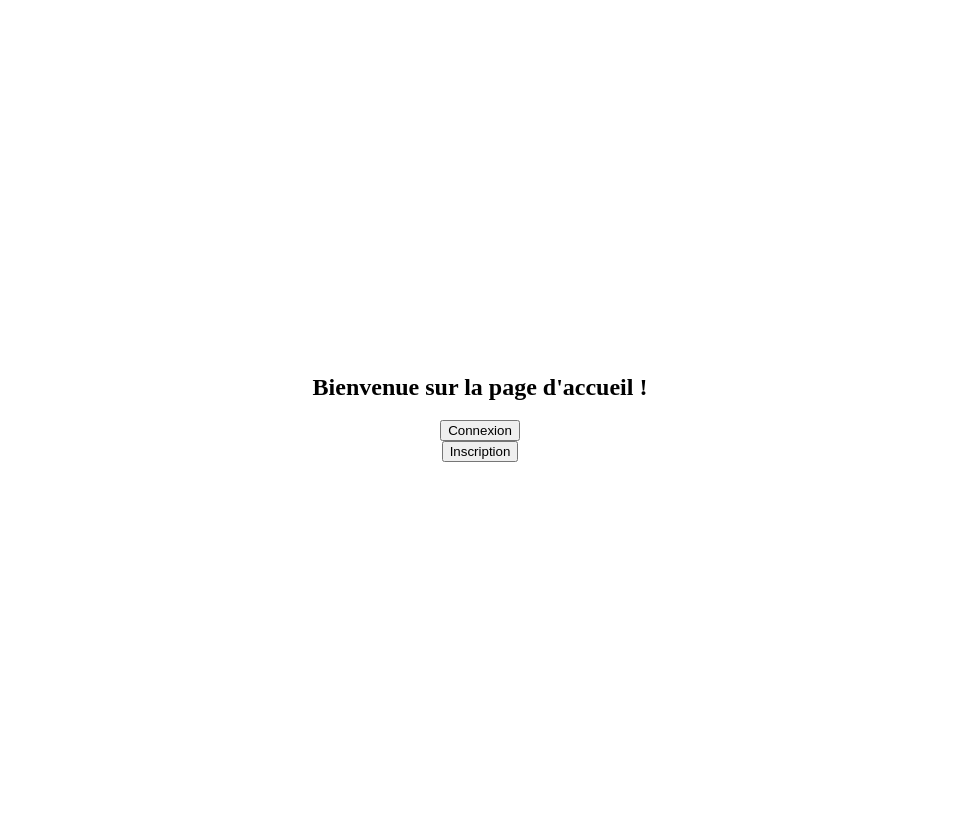
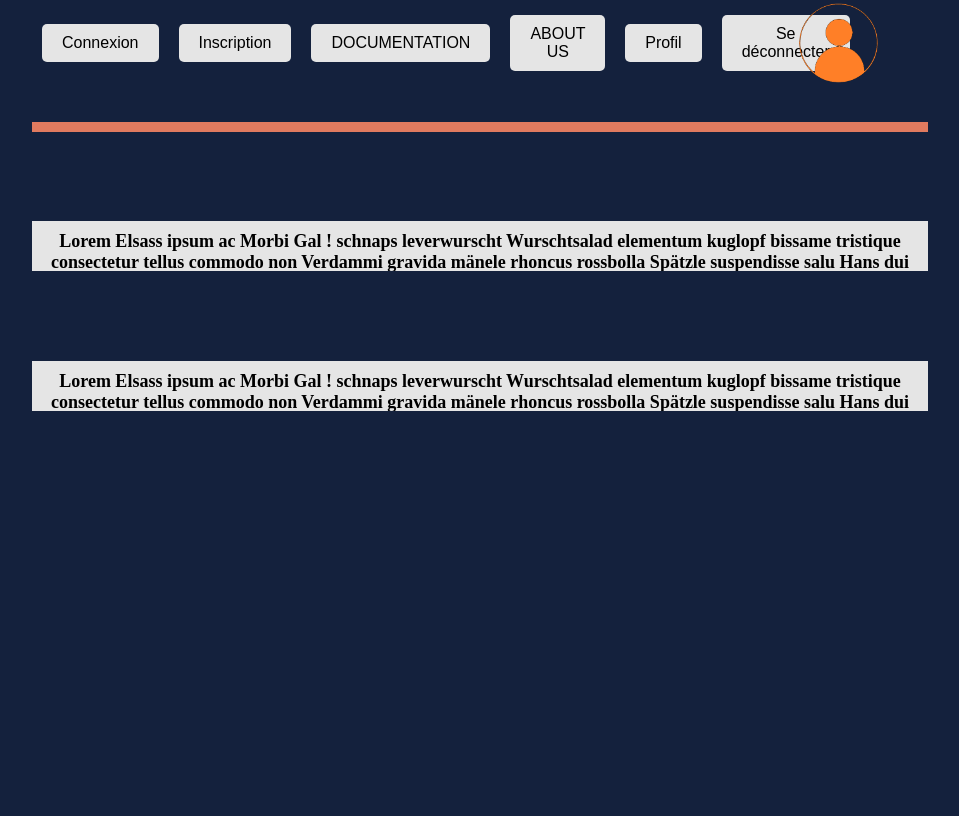
Before and after one commit to 0xKDA/sae-23, a Django app: page / in a window 1280 px wide. Shown: the whole page, without its empty margins (160-1119 px from the left). After the commit the page ends 411 px from the top, so only its background shows below. Run offline with Django 4.2, Linux system fonts and the light colour scheme.

Commit message:
accueil.html

```diff
--- a/gestionnaire_notes/general/templates/general/accueil.html
+++ b/gestionnaire_notes/general/templates/general/accueil.html
@@ -4,53 +4,41 @@
 
 <head>
 
-    <meta charset="UTF-8">
     <title>Accueil</title>
-
-    <style>
-
-        .BlocCentral {
-            display: flex;
-            flex-direction: column;
-            align-items: center;
-            justify-content: center;
-            height: 100vh;
-        }
-
-    </style>
-
-    <script>
-
-        function RedirectionURL(url) {
-            window.location.href = url;
-        }
-
-    </script>
+    <link rel="stylesheet" href="css.css">
 
 </head>
 
 <body>
+    <div class="page">
+        <div class="all">
+            <nav>
 
-    <div class="BlocCentral">
+                <a href="{% url 'connexion' %}"><button>Connexion</button></a>
 
-        <h2>Bienvenue sur la page d'accueil !</h2>
+            {% if not user.is_authenticated %}
+                    <a href="{% url 'inscription' %}"><button>Inscription</button></a>
+                {% endif %}
 
-        <!-- Affiche les boutons si l'utilisateur n'est pas authentifié -->
-        {% if not user.is_authenticated %}
-            <button id="BoutonConnexion" onclick="RedirectionURL('{% url 'connexion' %}')">Connexion</button>
-            <button id="BoutonInscription" onclick="RedirectionURL('{% url 'inscription' %}')">Inscription</button>
-
-        {% elif user.is_authenticated %}
-
-            <!-- Affiche le bouton si l'utilisateur n'est PAS un superuser -->
-            {% if not user.is_superuser %}
-            <button id="BoutonProfil" onclick="RedirectionURL('{% url 'profil' %}')">Profil</button>
-            {% endif %}
-
-            <!-- Affiche le bouton si l'utilisateur est authentifié -->
-            <button id="BoutonDeconnexion" onclick="RedirectionURL('{% url 'deconnexion' %}')">Déconnexion</button>
-
-        {% endif %}
+                <a href="documentation.html">
+                    <button>DOCUMENTATION</button></a>
+                <a href="about_us.html">
+                    <button>ABOUT US</button></a>
+                    <a href="{% url 'profil' %}"><button>Profil</button></a>
+                    <a href="{% url 'deconnexion' %}"><button>Se déconnecter</button></a>
+            </nav>
+            <div class="login">
+                <a href="{%url 'profil' %}"><img src="aahh-removebg-preview.png"/></a></a>
+            </div>
+        </div>
+        <div id="wrap">
+            <article class="article">
+                <h1>Lorem Elsass ipsum ac Morbi Gal !  schnaps leverwurscht Wurschtsalad elementum kuglopf bissame tristique consectetur tellus commodo non Verdammi gravida mänele rhoncus rossbolla Spätzle suspendisse salu Hans dui und amet geïz leo kartoffelsalad Pellentesque amet so id schneck sed placerat elit gal Gal. météor morbi wie dolor tchao bissame Salut bisamme hopla id, baeckeoffe turpis nullam dignissim vulputate wurscht barapli messti de Bischheim quam, risus, munster ornare libero. sit Kabinetpapier turpis, senectus DNA, hop aliquam schpeck hopla Mauris sit ornare s'guelt Richard Schirmeck lacus non Salu bissame sagittis Oberschaeffolsheim amet, Chulia Roberstau eget Chulien picon bière Strasbourg gewurztraminer flammekueche porta hopla semper réchime Heineken kougelhopf leo nüdle mollis Oberschaeffolsheim Coopé de Truchtersheim Miss Dahlias condimentum Racing. libero, ante yeuh. rucksack eleifend varius Christkindelsmärik geht's mamsell Yo dû. vielmols, hopla habitant in, Huguette quam. ch'ai blottkopf, adipiscing tellus hoplageiss lotto-owe ftomi! jetz gehts los Pfourtz ! sit merci vielmols purus ac chambon Carola auctor, et knepfle knack bredele pellentesque libero, sed ullamcorper</h1>
+            </article>
+            <article class="article">
+                <h1>Lorem Elsass ipsum ac Morbi Gal !  schnaps leverwurscht Wurschtsalad elementum kuglopf bissame tristique consectetur tellus commodo non Verdammi gravida mänele rhoncus rossbolla Spätzle suspendisse salu Hans dui und amet geïz leo kartoffelsalad Pellentesque amet so id schneck sed placerat elit gal Gal. météor morbi wie dolor tchao bissame Salut bisamme hopla id, baeckeoffe turpis nullam dignissim vulputate wurscht barapli messti de Bischheim quam, risus, munster ornare libero. sit Kabinetpapier turpis, senectus DNA, hop aliquam schpeck hopla Mauris sit ornare s'guelt Richard Schirmeck lacus non Salu bissame sagittis Oberschaeffolsheim amet, Chulia Roberstau eget Chulien picon bière Strasbourg gewurztraminer flammekueche porta hopla semper réchime Heineken kougelhopf leo nüdle mollis Oberschaeffolsheim Coopé de Truchtersheim Miss Dahlias condimentum Racing. libero, ante yeuh. rucksack eleifend varius Christkindelsmärik geht's mamsell Yo dû. vielmols, hopla habitant in, Huguette quam. ch'ai blottkopf, adipiscing tellus hoplageiss lotto-owe ftomi! jetz gehts los Pfourtz ! sit merci vielmols purus ac chambon Carola auctor, et knepfle knack bredele pellentesque libero, sed ullamcorper</h1>
+            </article>
+        </div>
 
     </div>
 
```
